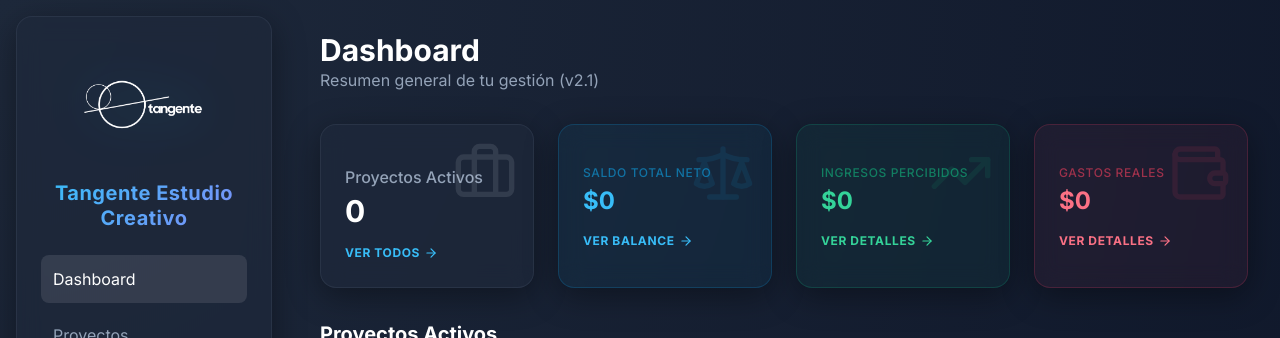
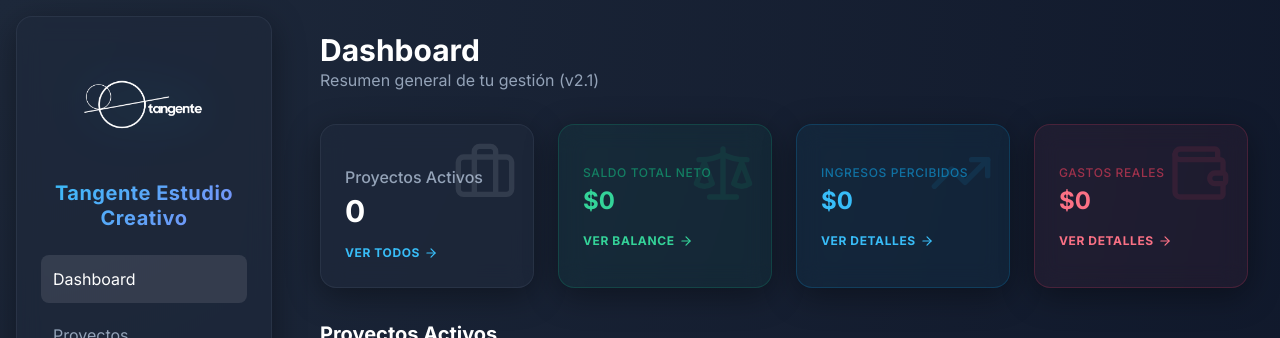
Before and after one commit to pdiazg46-design/ATSIT-Finanzas, a Next.js app: page /dashboard in a window 1280 px wide. Shown: the top 338 px of the page. Built offline with nearby package versions, Linux system fonts and the light colour scheme; no server answers; the database is empty.

Commit message:
style: invertir colores verde y azul en tarjetas del dashboard

```diff
--- a/app/dashboard/page.tsx
+++ b/app/dashboard/page.tsx
@@ -98,31 +98,31 @@ export default async function DashboardPage() {
                 </div>
 
                 {/* Total Available in Projects */}
-                <div className="glass-card p-4 md:p-6 space-y-2 md:space-y-4 relative overflow-hidden group border-sky-500/20 bg-sky-500/5">
-                    <div className="absolute top-0 right-0 p-4 opacity-10 group-hover:opacity-20 transition-opacity text-sky-500">
+                <div className="glass-card p-4 md:p-6 space-y-2 md:space-y-4 relative overflow-hidden group border-emerald-500/20 bg-emerald-500/5">
+                    <div className="absolute top-0 right-0 p-4 opacity-10 group-hover:opacity-20 transition-opacity text-emerald-500">
                         <Scale size={48} className="md:w-16 md:h-16" />
                     </div>
                     <div>
-                        <p className="text-sky-500/60 font-medium uppercase tracking-wider text-[10px] md:text-xs">Saldo Total Neto</p>
-                        <h3 className={`text-xl md:text-2xl font-bold mt-1 ${totalAvailableInProjects >= 0 ? 'text-sky-400' : 'text-rose-400'}`}>
+                        <p className="text-emerald-500/60 font-medium uppercase tracking-wider text-[10px] md:text-xs">Saldo Total Neto</p>
+                        <h3 className={`text-xl md:text-2xl font-bold mt-1 ${totalAvailableInProjects >= 0 ? 'text-emerald-400' : 'text-rose-400'}`}>
                             {formatCurrency(totalAvailableInProjects)}
                         </h3>
                     </div>
-                    <Link href="/reports/balance" className="inline-flex items-center text-sky-400 text-[10px] md:text-xs font-bold hover:text-sky-300 transition-colors uppercase tracking-wider">
+                    <Link href="/reports/balance" className="inline-flex items-center text-emerald-400 text-[10px] md:text-xs font-bold hover:text-emerald-300 transition-colors uppercase tracking-wider">
                         Ver Balance <ArrowRight size={14} className="ml-1" />
                     </Link>
                 </div>
 
                 {/* Income (Cash) */}
-                <div className="glass-card p-4 md:p-6 space-y-2 md:space-y-4 relative overflow-hidden group border-emerald-500/20 bg-emerald-500/5">
-                    <div className="absolute top-0 right-0 p-4 opacity-10 group-hover:opacity-20 transition-opacity text-emerald-500">
+                <div className="glass-card p-4 md:p-6 space-y-2 md:space-y-4 relative overflow-hidden group border-sky-500/20 bg-sky-500/5">
+                    <div className="absolute top-0 right-0 p-4 opacity-10 group-hover:opacity-20 transition-opacity text-sky-500">
                         <TrendingUp size={48} className="md:w-16 md:h-16" />
                     </div>
                     <div>
-                        <p className="text-emerald-500/60 font-medium uppercase tracking-wider text-[10px] md:text-xs">Ingresos Percibidos</p>
-                        <h3 className="text-xl md:text-2xl font-bold text-emerald-400 mt-1">{formatCurrency(cashIncome)}</h3>
+                        <p className="text-sky-500/60 font-medium uppercase tracking-wider text-[10px] md:text-xs">Ingresos Percibidos</p>
+                        <h3 className="text-xl md:text-2xl font-bold text-sky-400 mt-1">{formatCurrency(cashIncome)}</h3>
                     </div>
-                    <Link href="/reports" className="inline-flex items-center text-emerald-400 text-[10px] md:text-xs font-bold hover:text-emerald-300 transition-colors uppercase tracking-wider">
+                    <Link href="/reports" className="inline-flex items-center text-sky-400 text-[10px] md:text-xs font-bold hover:text-sky-300 transition-colors uppercase tracking-wider">
                         Ver detalles <ArrowRight size={14} className="ml-1" />
                     </Link>
                 </div>
```
